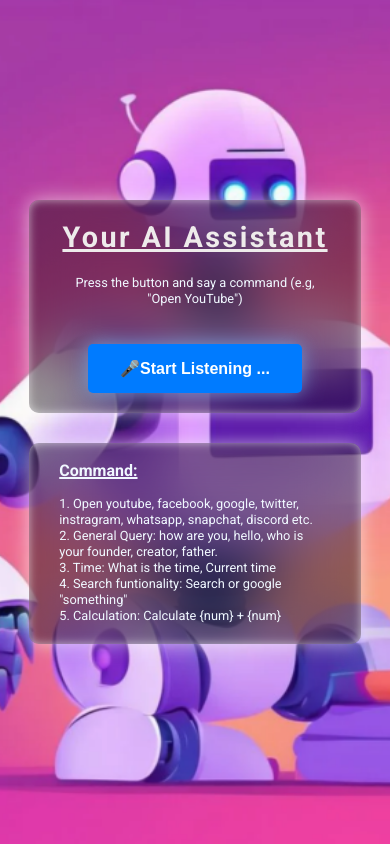
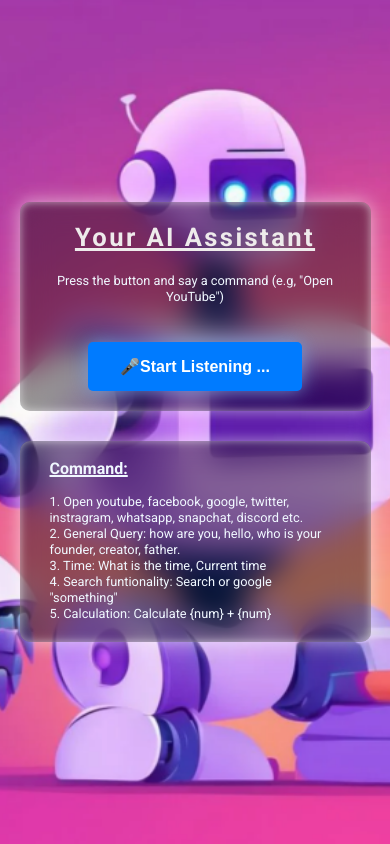
Before and after one commit to Jawad-Chaudhary/Ai-Assistant, a plain HTML site: page index.html in a window 390 px wide. Drawn offline with Linux system fonts and the light colour scheme.

Commit message:
blur and timeout

```diff
--- a/script.js
+++ b/script.js
@@ -118,7 +118,7 @@ btn.addEventListener("click", () => {
 
   setTimeout(() => {
     recognition.start();
-  }, 2500);
+  }, 2400);
 
   recognition.onresult = (event) => {
     const command = event.results[0][0].transcript.toLowerCase();
--- a/style.css
+++ b/style.css
@@ -32,8 +32,8 @@ body {
   align-items: center;
   flex-direction: column;
   row-gap: 1.3rem;
-  backdrop-filter: blur(30px); /* Background blur */
-      -webkit-backdrop-filter: blur(30px);
+  backdrop-filter: blur(15px); /* Background blur */
+      -webkit-backdrop-filter: blur(15px);
 }
 .container h1{
   text-align: center;
@@ -71,13 +71,13 @@ body {
 }
 @media (max-width: 768px) {
  body {
-  background-position: 20% center;
+  background-position: 20% top;
  }
  .container {
-  max-width: 85%;
+  max-width: 90%;
  }
  .container h1 {
-  font-size: 1.8rem;
+  font-size: 1.6rem;
   text-decoration: underline;
   text-decoration-thickness:3px ;
  }
```
